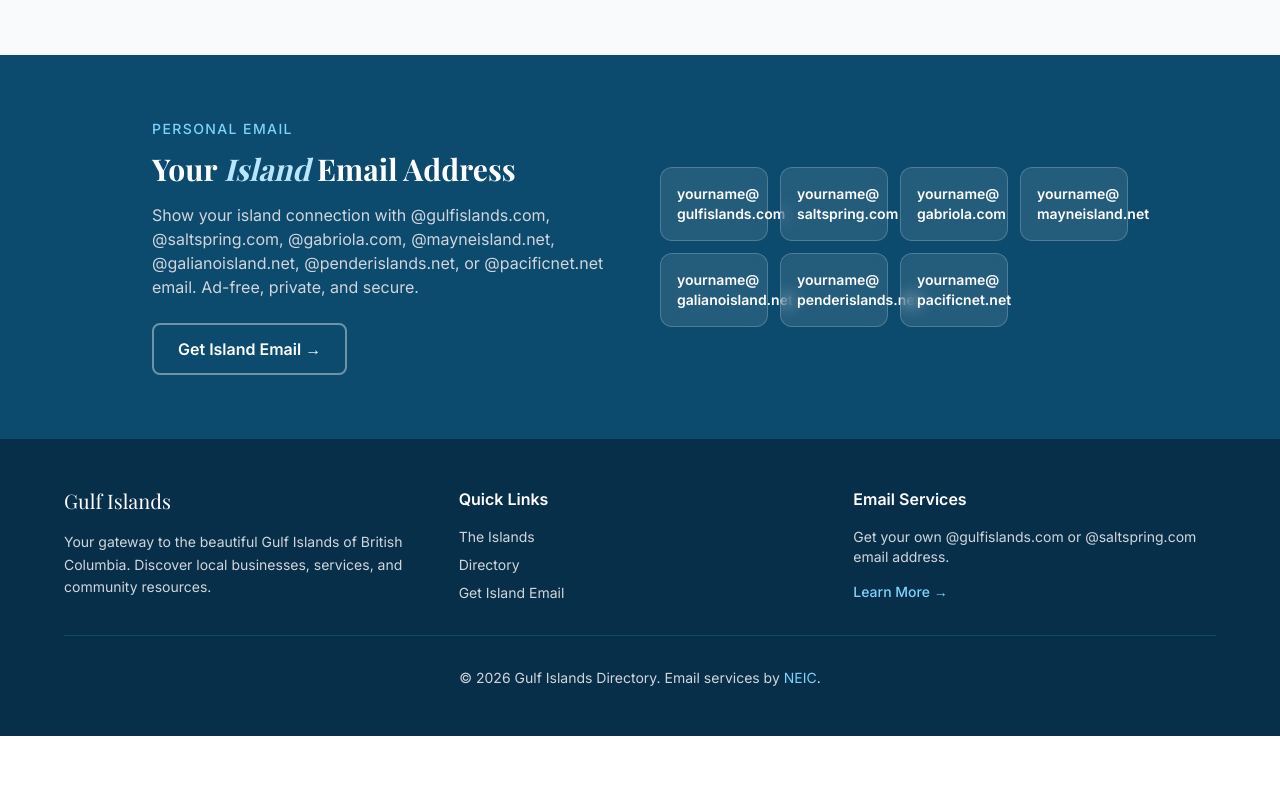
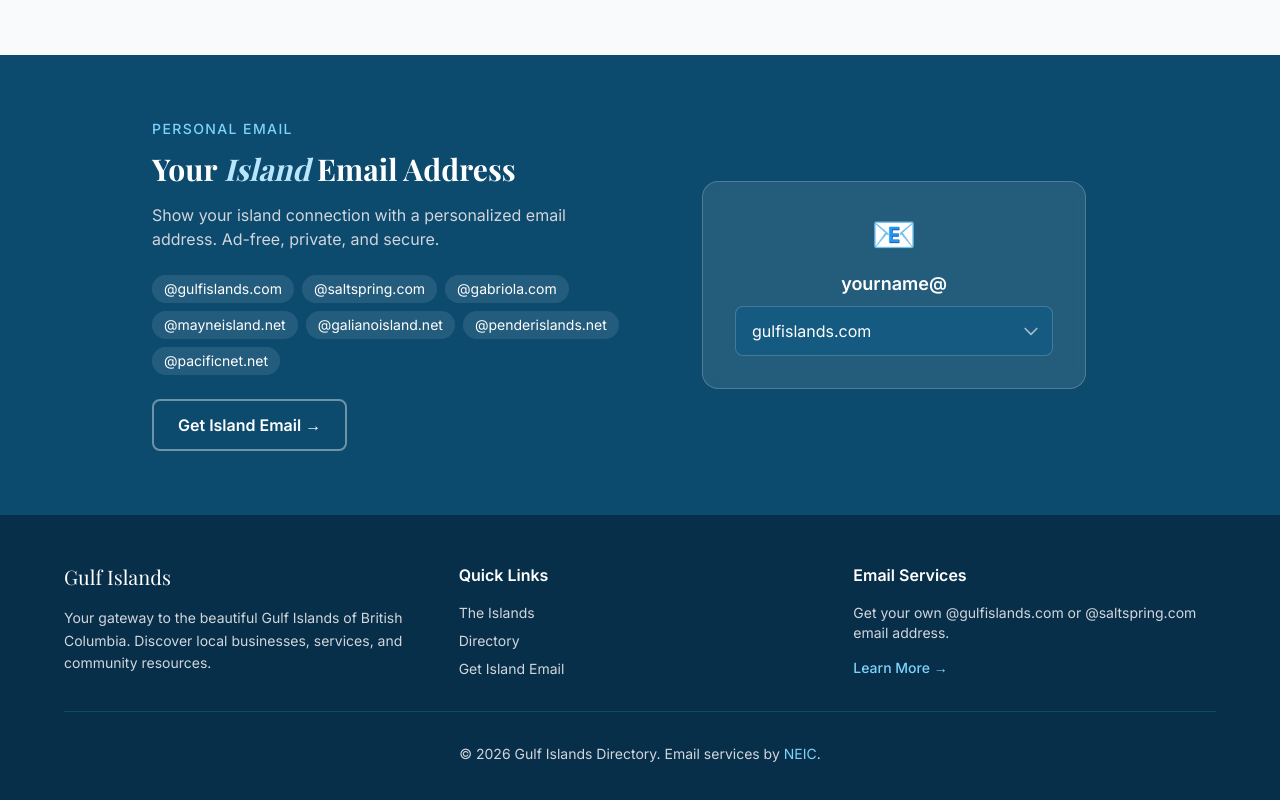
Before and after one commit to National-Email-and-Internet/gulfislands-astro, an Astro site: page / in a window 1280 px wide. Shown: the part 3113-3913 px from the top of the page. Before the commit the page ends 3849 px from the top, so only its background shows below. Built offline with nearby package versions, Linux system fonts and the light colour scheme; Astro itself is replaced by a stand-in of ours.

Commit message:
Redesign email section: interactive domain selector + pill tags instead of cluttered grid

```diff
--- a/src/pages/index.astro
+++ b/src/pages/index.astro
@@ -507,34 +507,42 @@ function cleanUrl(url: string): string {
             Your <span class="italic text-ocean-200">Island</span> Email Address
           </h2>
           <p class="text-gray-300 mb-6">
-            Show your island connection with @gulfislands.com, @saltspring.com, @gabriola.com, @mayneisland.net, @galianoisland.net, @penderislands.net, or @pacificnet.net email. Ad-free, private, and secure.
+            Show your island connection with a personalized email address. Ad-free, private, and secure.
           </p>
+          <div class="flex flex-wrap gap-2 mb-6">
+            <span class="px-3 py-1 bg-white/10 rounded-full text-sm">@gulfislands.com</span>
+            <span class="px-3 py-1 bg-white/10 rounded-full text-sm">@saltspring.com</span>
+            <span class="px-3 py-1 bg-white/10 rounded-full text-sm">@gabriola.com</span>
+            <span class="px-3 py-1 bg-white/10 rounded-full text-sm">@mayneisland.net</span>
+            <span class="px-3 py-1 bg-white/10 rounded-full text-sm">@galianoisland.net</span>
+            <span class="px-3 py-1 bg-white/10 rounded-full text-sm">@penderislands.net</span>
+            <span class="px-3 py-1 bg-white/10 rounded-full text-sm">@pacificnet.net</span>
+          </div>
           <a href="https://natinternet.com/personal-email/" class="inline-block border-2 border-white/40 hover:border-white/80 px-6 py-3 rounded-lg font-semibold transition">
             Get Island Email →
           </a>
         </div>
 
-        <div class="grid grid-cols-2 sm:grid-cols-3 lg:grid-cols-4 gap-3">
-          <div class="bg-white/10 backdrop-blur-sm rounded-xl p-4 border border-white/20 text-center">
-            <div class="text-sm font-semibold">yourname@<br/>gulfislands.com</div>
-          </div>
-          <div class="bg-white/10 backdrop-blur-sm rounded-xl p-4 border border-white/20 text-center">
-            <div class="text-sm font-semibold">yourname@<br/>saltspring.com</div>
-          </div>
-          <div class="bg-white/10 backdrop-blur-sm rounded-xl p-4 border border-white/20 text-center">
-            <div class="text-sm font-semibold">yourname@<br/>gabriola.com</div>
-          </div>
-          <div class="bg-white/10 backdrop-blur-sm rounded-xl p-4 border border-white/20 text-center">
-            <div class="text-sm font-semibold">yourname@<br/>mayneisland.net</div>
-          </div>
-          <div class="bg-white/10 backdrop-blur-sm rounded-xl p-4 border border-white/20 text-center">
-            <div class="text-sm font-semibold">yourname@<br/>galianoisland.net</div>
-          </div>
-          <div class="bg-white/10 backdrop-blur-sm rounded-xl p-4 border border-white/20 text-center">
-            <div class="text-sm font-semibold">yourname@<br/>penderislands.net</div>
-          </div>
-          <div class="bg-white/10 backdrop-blur-sm rounded-xl p-4 border border-white/20 text-center">
-            <div class="text-sm font-semibold">yourname@<br/>pacificnet.net</div>
+        <div class="flex items-center justify-center">
+          <div class="bg-white/10 backdrop-blur-sm rounded-2xl p-8 border border-white/20 w-full max-w-sm">
+            <div class="text-center">
+              <div class="text-4xl mb-4">📧</div>
+              <p class="text-lg font-semibold mb-2">yourname@</p>
+              <div class="relative">
+                <select class="w-full bg-ocean-800/50 border border-white/20 rounded-lg px-4 py-3 text-white appearance-none cursor-pointer focus:outline-none focus:border-ocean-300">
+                  <option>gulfislands.com</option>
+                  <option>saltspring.com</option>
+                  <option>gabriola.com</option>
+                  <option>mayneisland.net</option>
+                  <option>galianoisland.net</option>
+                  <option>penderislands.net</option>
+                  <option>pacificnet.net</option>
+                </select>
+                <svg class="w-5 h-5 absolute right-3 top-1/2 -translate-y-1/2 pointer-events-none text-white/60" fill="none" stroke="currentColor" viewBox="0 0 24 24">
+                  <path stroke-linecap="round" stroke-linejoin="round" stroke-width="2" d="M19 9l-7 7-7-7"/>
+                </svg>
+              </div>
+            </div>
           </div>
         </div>
       </div>
```
